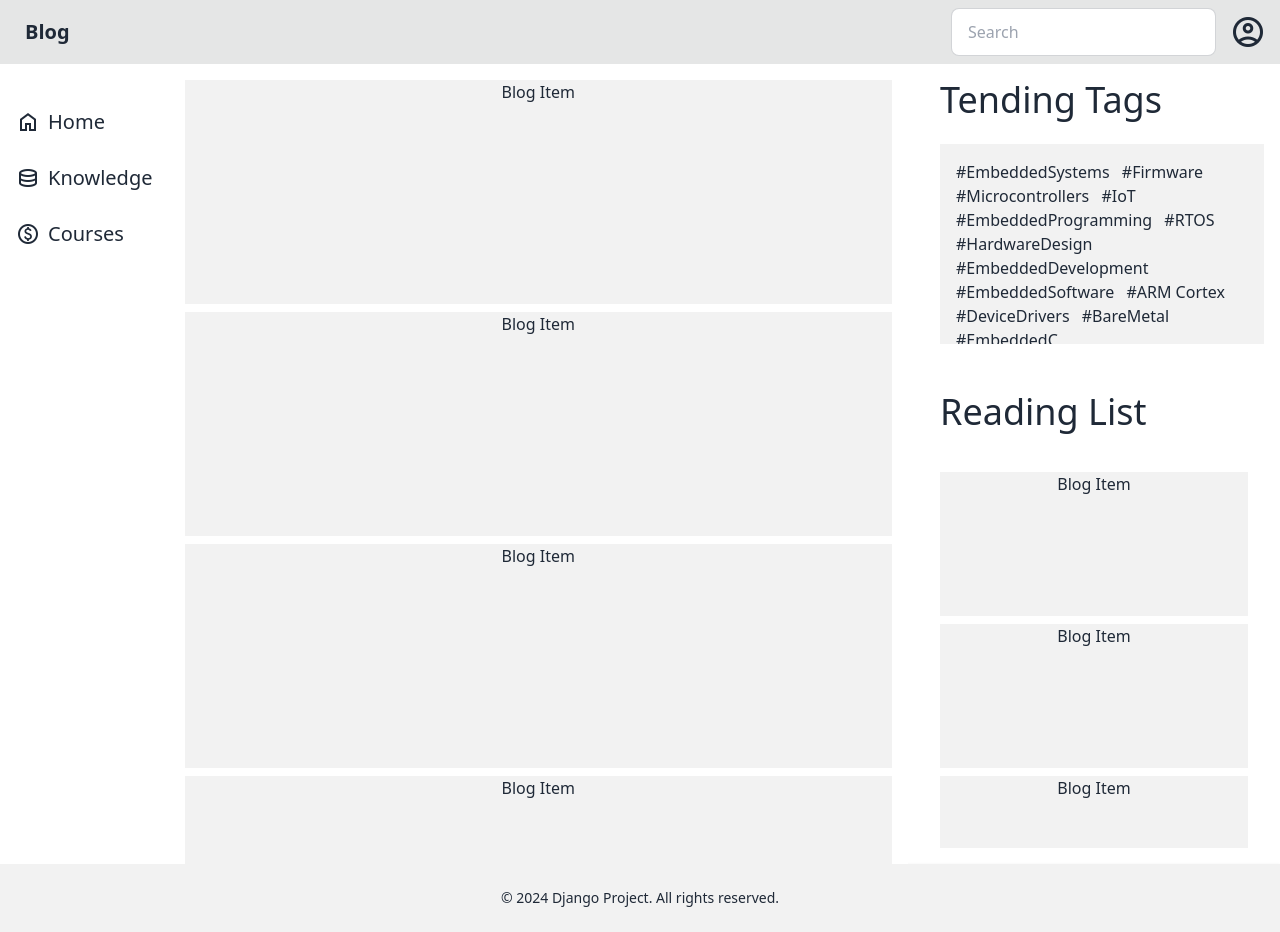
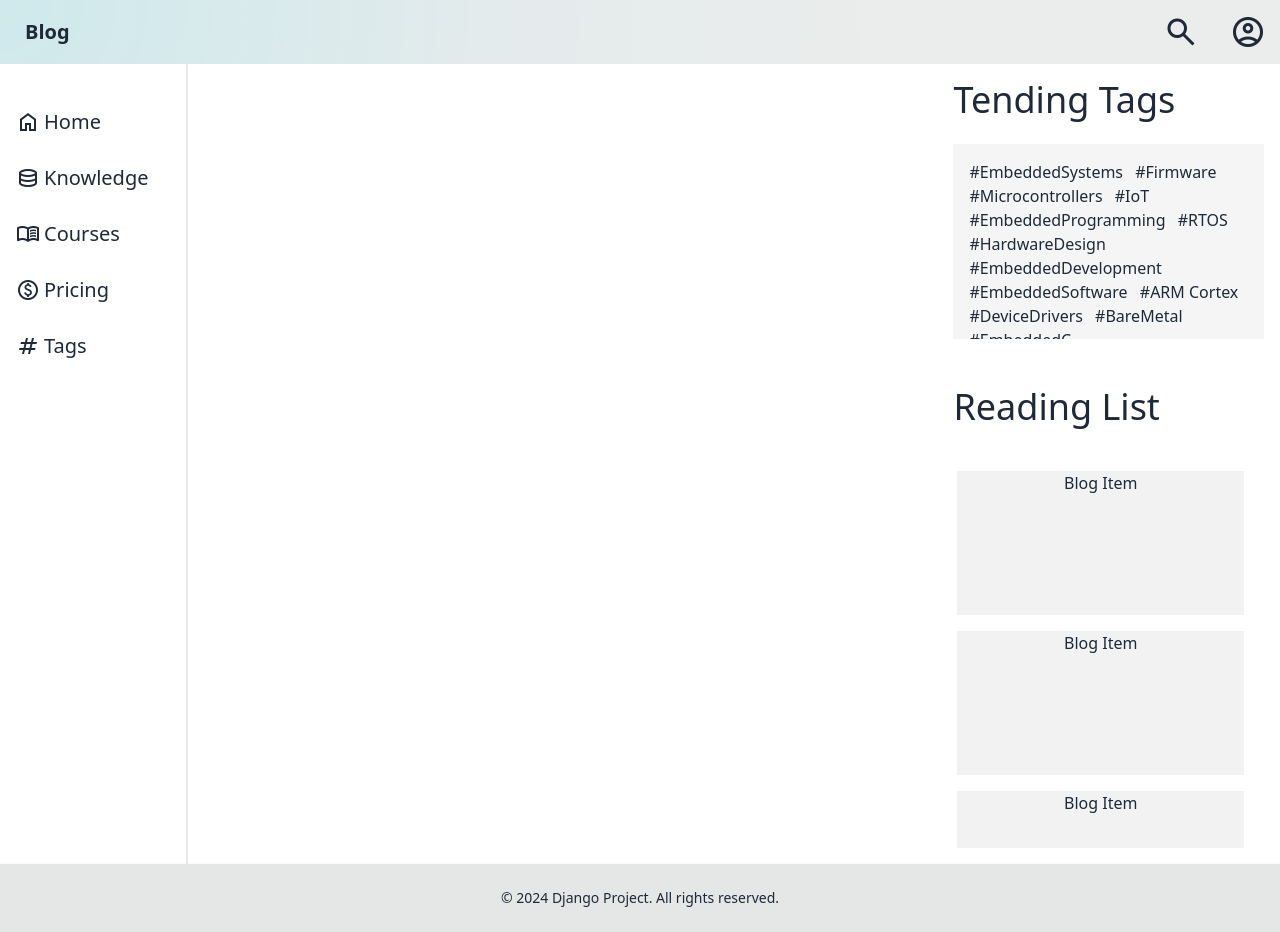
Before and after one commit to EmbeddedAcademy-git/firmware-blog, a Django app: page / in a window 1280 px wide. Run offline with Django 5.2, Linux system fonts and the light colour scheme; some libraries are stand-ins or nearby versions.

Commit message:
Updates to the UI

```diff
--- a/project/templates/core/base.html
+++ b/project/templates/core/base.html
@@ -16,11 +16,53 @@
                 'GRAD' 0,
                 'opsz' 24;
         }
+        .gradient_div {
+            position: relative;
+            background: radial-gradient(circle at 0 0, rgba(118, 255, 248, 0), transparent 0%);
+            transition: all 0.15s;
+        }
+        .gradient_div::before {
+            content: "";
+            height: 100%;
+            width: 100%;
+            position: absolute;
+            top: 0;
+            left: 0;
+            background: radial-gradient(circle at var(--xPos) var(--yPos), rgba(0, 255, 255, 0.1), transparent 100%);
+            opacity: 0;
+            transition: all 0.15s ease-in-out;
+        }
+        .wide_gradient::before {
+            z-index: -1;
+        }
+        .gradient_div:hover::before {
+            opacity: 1;
+        }
+
+        .gradient_container:hover .gradient_div {
+            background: radial-gradient(circle at var(--xPos) var(--yPos), rgba(0, 225, 255, 0.3), transparent 40%);
+        }
+
+        @media (prefers-color-scheme: light) {
+            .gradient_div {
+                background: radial-gradient(circle at 0 0, rgba(0, 225, 255, 0.25), transparent 0%);
+            }
+            .gradient_div::before {
+                background: radial-gradient(circle at var(--xPos) var(--yPos), rgba(0, 225, 255, 0.25), transparent 70%);
+            }
+            .wide_gradient::before {
+                z-index: -1;
+            }
+            .gradient_container:hover .gradient_div {
+                background: radial-gradient(circle at var(--xPos) var(--yPos), rgba(0, 225, 255, 0.25), transparent 40%);
+            }
+        }
     </style>
     {% block extra_head %}{% endblock %}
 </head>
-<body class="bg-base-100">
-    <header class="navbar bg-base-300">
+<body class="gradient_container">
+    <div class="wide_gradient gradient_div">
+        <header class=" bg-base-300/75 navbar">
             <div class="flex-1">
                 <div class=" btn btn-ghost text-xl text-center ">
                     <span class=" material-symbols-outlined md:hidden">
@@ -31,8 +73,10 @@
             </div>
 
             <div class="flex-none gap-2">
-            <div class="form-control">
-            <input type="text" placeholder="Search" class="input input-bordered w-24 md:w-auto w-max" />
+                <div class=" btn btn-ghost text-xl text-center ">
+                    <span class="text-4xl material-symbols-outlined">
+                        search
+                    </span>
                 </div>
                 <div class="dropdown dropdown-end">
                 <div tabindex="0" role="button" class="btn btn-ghost btn-circle avatar">
@@ -67,30 +111,35 @@
                 </div>
             </div>
         </header>
-    <div class="hero bg-base-100 min-h-screen">
+    </div>
+    <div class="hero min-h-screen">
         <div class="container">
             <div class="flex flex-row max-w-dvw h-screen">
-                {% block content %}{% endblock %}
+                {%block content%}{%endblock%}
             </div>
         </div>
     </div>
 
-    <!--
-    <main>
-        <div class="hero bg-base-100 min-h-screen">
-            <div class="hero-content text-center">
-              <div class="max-w-md">
-
-              </div>
-            </div>
-        </div>
-    </main>
-    -->
-    <footer class="bg-base-200 shadow py-6">
+    <footer class="bg-base-300 shadow py-6">
         <div class="max-w-7xl mx-auto px-4 sm:px-6 lg:px-8">
             <p class="text-center text-sm">© 2024 Django Project. All rights reserved.</p>
         </div>
     </footer>
+    <script>
+        const cards = document.querySelectorAll(".gradient_div");
+        const wrapper = document.querySelector(".gradient_container");
+
+        wrapper.addEventListener("mousemove", function (event) {
+        cards.forEach((card) => {
+            const rect = card.getBoundingClientRect();
+            const x = event.clientX - rect.left;
+            const y = event.clientY - rect.top;
+
+            card.style.setProperty("--xPos", `${x}px`);
+            card.style.setProperty("--yPos", `${y}px`);
+        });
+        });
+    </script>
     {% block extra_scripts %}{% endblock %}
 </body>
 </html>
--- a/project/templates/core/index.html
+++ b/project/templates/core/index.html
@@ -2,60 +2,57 @@
 {% block title %} Index {% endblock %}
 {% block content %}
 <!-- 2/3 Column -->
-<div class="md:flex flex-col bg-base-100 gap-7 p-4 hidden text-xl">
+<div class="md:flex flex-col gap-7 p-4 hidden text-xl">
     <a></a>
     <a href="#"
-     class="flex flex-inline gap-2 items-center hover:text-accent">
+     class="flex flex-inline gap-1 items-center active:scale-95 hover:text-accent hover:scale-105">
         <span class="material-symbols-outlined">
             home
         </span>
         Home
     </a>
     <a href="#"
-     class="flex flex-inline gap-2 items-center hover:text-accent">
+     class="flex flex-inline gap-1 items-center active:scale-95 hover:text-accent hover:scale-105">
         <span class="material-symbols-outlined">
         database
         </span>
         Knowledge
     </a>
     <a href="#"
-     class="flex flex-inline gap-2 items-center hover:text-accent">
+     class="flex flex-inline gap-1 items-center active:scale-95 hover:text-accent hover:scale-105">
+        <span class="material-symbols-outlined">
+        menu_book
+        </span>
+        Courses
+    </a>
+    <a href="#"
+     class="flex flex-inline gap-1 items-center active:scale-95 hover:text-accent hover:scale-105">
         <span class="material-symbols-outlined">
         paid
         </span>
-        Courses
+        Pricing
+    </a>
+    <a href="#"
+     class="flex flex-inline gap-1 items-center active:scale-95 hover:text-accent hover:scale-105">
+        <span class="material-symbols-outlined">
+        tag
+        </span>
+        Tags
     </a>
 </div>
-<div class="md:divider divider-horizontal hidden"></div>
-<div class="md:w-2/3 bg-base-100 p-4 w-full overflow-y-auto">
+<div class="divider divider-horizontal"></div>
+<div class="md:w-2/3 p-4 w-full overflow-y-auto">
     <div class="flex flex-col gap-2">
         <!-- Content for 2/3 column -->
-        <div class="bg-base-200 h-56 container text-center">
-            <p>Blog Item</p>
-        </div>
-        <div class="bg-base-200 h-56 container text-center">
-            <p>Blog Item</p>
-        </div>
-        <div class="bg-base-200 h-56 container text-center">
-            <p>Blog Item</p>
-        </div>
-        <div class="bg-base-200 h-56 container text-center">
-            <p>Blog Item</p>
-        </div>
-        <div class="bg-base-200 h-56 container text-center">
-            <p>Blog Item</p>
-        </div>
-        <div class="bg-base-200 h-56 container text-center">
-            <p>Blog Item</p>
+
     </div>
 </div>
-</div>
-<div class="md:divider divider-horizontal hidden"></div>
 <!-- 1/3 Column -->
-<div class="md:flex flex-col w-1/3 p-4 gap-6 hidden">
+<div class="md:flex flex-col  w-1/3 p-4 gap-6 hidden">
   <!-- Content for 1/3 column -->
-  <h1 class="text-4xl ml-4">Tending Tags</h1>
-  <div class="bg-base-200 h-1/3 ml-4 p-4 overflow-y-auto">
+  <h1 class="text-4xl  ml-4">Tending Tags</h1>
+  <div class="wide_gradient gradient_div h-1/3 ml-4 overflow-y-auto">
+    <div class="bg-base-200/75 p-4">
         <a class="mr-2 hover:text-accent" href="#">#EmbeddedSystems</a>
         <a class="mr-2 hover:text-accent" href="#">#Firmware</a>
         <a class="mr-2 hover:text-accent" href="#">#Microcontrollers</a>
@@ -76,7 +73,7 @@
         <a class="mr-2 hover:text-accent" href="#">#Firmware</a>
         <a class="mr-2 hover:text-accent" href="#">#Microcontrollers</a>
         <a class="mr-2 hover:text-accent" href="#">#IoT</a>
-    <a class="mr-2 hover:text-accent" href="#">#EmbeddedProgramming</a>
+        <a class="mr-2 focus:text-accent" href="#">#EmbeddedProgramming</a>
         <a class="mr-2 hover:text-accent" href="#">#RTOS</a>
         <a class="mr-2 hover:text-accent" href="#">#HardwareDesign</a>
         <a class="mr-2 hover:text-accent" href="#">#EmbeddedDevelopment</a>
@@ -104,27 +101,41 @@
         <a class="mr-2 hover:text-accent" href="#">#ElectronicsEngineering</a>
         <a class="mr-2 hover:text-accent" href="#">#EmbeddedLinux</a>
     </div>
+  </div>
+
   <h1 class="text-4xl mt-6 ml-4">Reading List</h1>
-  <div class="bg-base-100 h-2/3	p-4 overflow-y-auto">
+  <div class="h-2/3 p-4 overflow-y-auto">
     <div class="flex flex-col gap-2">
-        <div class="bg-base-200 h-36 container text-center">
+        <a class="gradient_div p-1 hover:scale-105 active:scale-95" href="#">
+            <div class="bg-base-200 h-36 text-center ">
                 <p>Blog Item</p>
             </div>
-        <div class="bg-base-200 h-36 container text-center">
+        </a>
+        <a class="gradient_div p-1 hover:scale-105 active:scale-95" href="#">
+            <div class="bg-base-200 h-36 text-center ">
                 <p>Blog Item</p>
             </div>
-        <div class="bg-base-200 h-36 container text-center">
+        </a>
+        <a class="gradient_div p-1 hover:scale-105 active:scale-95" href="#">
+            <div class="bg-base-200 h-36 text-center ">
                 <p>Blog Item</p>
             </div>
-        <div class="bg-base-200 h-36 container text-center">
+        </a>
+        <a class="gradient_div p-1 hover:scale-105 active:scale-95" href="#">
+            <div class="bg-base-200 h-36 text-center ">
                 <p>Blog Item</p>
             </div>
-        <div class="bg-base-200 h-36 container text-center">
+        </a>
+        <a class="gradient_div p-1 hover:scale-105 active:scale-95" href="#">
+            <div class="bg-base-200 h-36 text-center ">
                 <p>Blog Item</p>
             </div>
-        <div class="bg-base-200 h-36 container text-center">
+        </a>
+        <a class="gradient_div p-1 hover:scale-105 active:scale-95" href="#">
+            <div class="bg-base-200 h-36 text-center ">
                 <p>Blog Item</p>
             </div>
+        </a>
     </div>
   </div>
 </div>
```
Also changed, not shown: project/templates/blog/add_blog.html (+277 -0 lines), project/templates/blog/blog.html (+81 -0 lines), project/templates/blog/comment.html (+82 -0 lines). Lines whose indentation alone changed are shown as unchanged.
